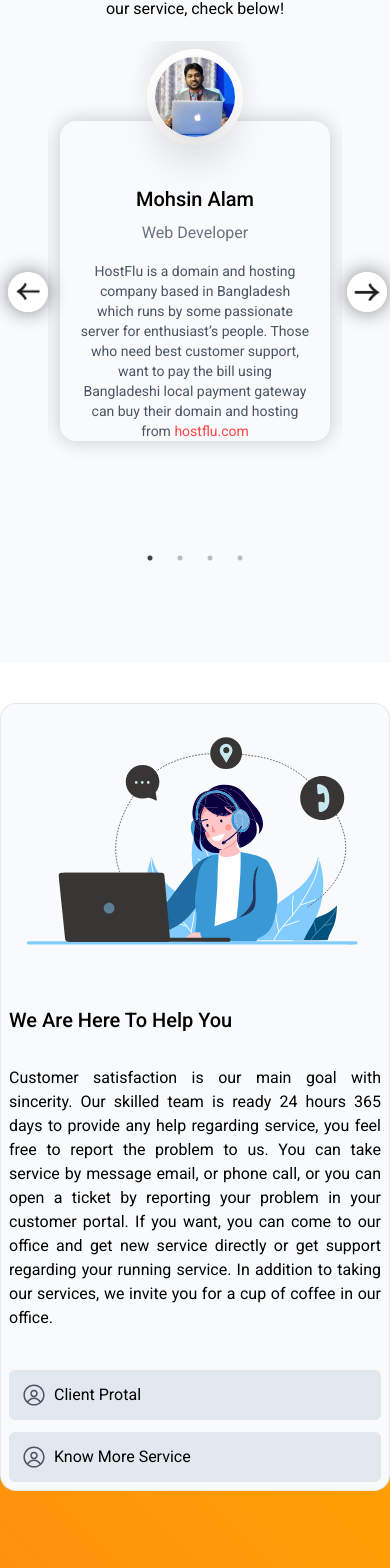
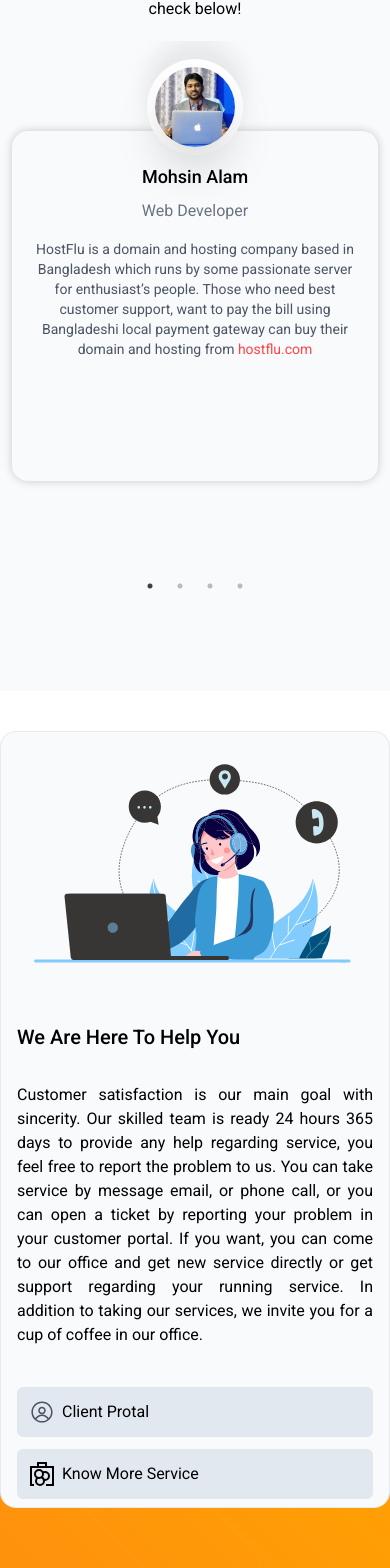
Before and after one commit to pothikit/hostfule-project, a React (Create React App) app: page /about-us in a window 390 px wide. Shown: the part 5279-6847 px from the top of the page. Built offline with nearby package versions, Linux system fonts and the light colour scheme; a web font is replaced by a local one.

Commit message:
testimonial slider fixed properly

```diff
--- a/src/components/aboutUs/Testimonila.jsx
+++ b/src/components/aboutUs/Testimonila.jsx
@@ -38,9 +38,10 @@ export default function Testimonial() {
             }
         ]
     };
+
     return (
         <section className="py-20 testimonial">
-            <div className="container mx-auto text-center px-12 sm:px-8">
+            <div className="container mx-auto text-center px-10 sm:px-8 testimonial-container">
                 <div className="section-top">
                     <h1 className="text-center text-primary text-xl sm:text-2xl md:text-[40px] mb-10 font-semibold">What Customers Say About Us</h1>
                     <p>What our customers have to say about our service, check below!</p>
@@ -48,11 +49,11 @@ export default function Testimonial() {
                 <div className="mt-5">
                     <Slider {...settings}>
                         <div>
-                            <div className="mx-3 sm:mx-5 py-10 sm:py-16 px-5 rounded-2xl shadow-2xl carousel-div sm:h-[480px] h-[320px]">
+                            <div className="mx-3 sm:mx-5 py-10 sm:py-16 px-5 rounded-2xl shadow-2xl carousel-div sm:h-[480px] h-[350px]">
                                 <div className="-mt-28 slider-imgDiv bg-white w-24 h-24 flex items-center mx-auto rounded-full">
                                     <img src={sliderImg} alt="" className="mx-auto w-20 h-20 z-20 shadow-2xl rounded-full" />
                                 </div>
-                                <h3 className="text-xl md:text-2xl mt-10 font-medium">Mohsin Alam</h3>
+                                <h3 className="text-lg md:text-2xl mt-2 sm:mt-10 font-medium">Mohsin Alam</h3>
                                 <span className="block mt-2 text-gray-500">Web Developer</span>
                                 <p className="text-sm md:text-base xl:text-xl mt-4 text-gray-600">
                                     HostFlu is a domain and hosting company based in Bangladesh which runs by some passionate server for enthusiast’s people. Those who need best customer support, want to pay the bill using Bangladeshi local payment gateway can buy their domain and hosting from <a className="text-primary" href="https://hostflu.com">hostflu.com</a>
@@ -61,42 +62,39 @@ export default function Testimonial() {
                             </div>
                         </div>
                         <div>
-                            <div className="mx-3 sm:mx-5 py-10 sm:py-16 px-5 rounded-2xl shadow-2xl carousel-div sm:h-[480px] h-[320px]">
+                            <div className="mx-3 sm:mx-5 py-10 sm:py-16 px-5 rounded-2xl shadow-2xl carousel-div sm:h-[480px] h-[350px]">
                                 <div className="-mt-28 slider-imgDiv bg-white w-24 h-24 flex items-center mx-auto rounded-full">
                                     <img src={tarikeamin} alt="" className="mx-auto w-20 h-20 z-10 shadow-2xl rounded-full" />
                                 </div>
-                                <h3 className="text-xl md:text-2xl mt-10 font-medium">MD Tarik Eamin</h3>
+                                <h3 className="text-lg md:text-2xl mt-2 sm:mt-10 font-medium">MD Tarik Eamin</h3>
                                 <span className="block mt-2 text-gray-500">Senior UI/UX Designer</span>
                                 <p className="text-sm md:text-base xl:text-xl mt-4 text-gray-600">
                                     {/* <a className="text-primary" href="https://HostFlu.com">HostFlu.com</a> */}
                                     I have to give a shoutout to HostFlu for being such a great help me in getting my website up and running! Their domain and hosting services are super easy to use and manage, so I didn't have to stress about any of the technical staff. Seriously, I recommend them to anyone who wants to purchase domain and hosting service.
-
                                 </p>
                             </div>
                         </div>
                         <div>
-                            <div className="mx-3 sm:mx-5 py-10 sm:py-16 px-5 rounded-2xl shadow-2xl carousel-div sm:h-[480px] h-[320px]">
+                            <div className="mx-3 sm:mx-5 py-10 sm:py-16 px-5 rounded-2xl shadow-2xl carousel-div sm:h-[480px] h-[350px]">
                                 <div className="-mt-28 slider-imgDiv bg-white w-24 h-24 flex items-center mx-auto rounded-full">
                                     <img src={fauhad} alt="" className="mx-auto w-20 h-20 z-10 shadow-2xl rounded-full" />
                                 </div>
-                                <h3 className="text-xl md:text-2xl mt-10 font-medium">Abdullah Al Fouad imran</h3>
+                                <h3 className="text-lg md:text-2xl mt-2 sm:mt-10 font-medium">Abdullah Al Fouad imran</h3>
                                 <span className="block mt-2 text-gray-500">Senior Developer</span>
                                 <p className="text-sm md:text-base xl:text-xl mt-4 text-gray-600">
                                     <a className="text-primary" href="https://HostFlu.com">HostFlu.com</a> has been a fantastic hosting provider for my website. Optimum uptime and their support team is always there to assist whenever I have any issues. Pricing is competitive too. Highly recommend!
-
                                 </p>
                             </div>
                         </div>
                         <div>
-                            <div className="mx-3 sm:mx-5 py-10 sm:py-16 px-5 rounded-2xl shadow-2xl carousel-div sm:h-[480px] h-[320px]">
+                            <div className="mx-3 sm:mx-5 py-10 sm:py-16 px-3 rounded-2xl shadow-2xl carousel-div sm:h-[480px] h-[350px]">
                                 <div className="-mt-28 slider-imgDiv bg-white w-24 h-24 flex items-center mx-auto rounded-full">
                                     <img src={saidulhasan} alt="" className="mx-auto w-20 h-20 z-10 shadow-2xl rounded-full" />
                                 </div>
-                                <h3 className="text-xl md:text-2xl mt-10 font-medium">Saidul Hasan</h3>
+                                <h3 className="text-lg md:text-2xl mt-2 sm:mt-10 font-medium">Saidul Hasan</h3>
                                 <span className="block mt-2 text-gray-500">Project Manager</span>
                                 <p className="text-sm md:text-base xl:text-xl mt-4 text-gray-600">
                                     I have to give a shoutout to HostFlu for being such a great help me in getting my website up and running! Their domain and hosting services are super easy to use and manage, so I didn't have to stress about any of the technical staff. Seriously, I recommend them to anyone who wants to purchase domain and hosting service.
-
                                 </p>
                             </div>
                         </div>
--- a/src/components/footer/Footer.jsx
+++ b/src/components/footer/Footer.jsx
@@ -19,7 +19,11 @@ import { RxAvatar } from "react-icons/rx"
 import { Controls, Player } from '@lottiefiles/react-lottie-player'
 import supportAnimation from "../../asstes/support.json"
 import { Link } from 'react-router-dom'
-import { FaEnvelope, FaLocationPin, FaPhone, FaWhatsapp, FaFacebookMessenger } from 'react-icons/fa6'
+import { FaEnvelope, FaLocationPin, FaPhone, FaWhatsapp, FaFacebookMessenger, } from 'react-icons/fa6'
+import { GrBusinessService } from "react-icons/gr";
+
+
+
 import { TiWorld } from "react-icons/ti";
 
 function Footer() {
@@ -27,7 +31,7 @@ function Footer() {
         <>
             <div className="container mx-auto -mt-20">
                 <div className='bg-slate-50 z-10 relative bottom-[-120px] p-2 sm:p-6 rounded-2xl border border-[#cccccc61]'>
-                    <div className="grid grid-cols-1 lg:grid-cols-3 gap-10 lg:gap-10 items-center">
+                    <div className="grid grid-cols-1 lg:grid-cols-3 gap-10 lg:gap-10 items-center px-2 md:px-0">
                         <div className='flex items-center justify-center'>
                             {/* <img src={supportImg} alt="Our Support" className='w-full mx-auto' /> */}
                             <Player
@@ -46,7 +50,7 @@ function Footer() {
                                     <span className='text-gray-600 p-1 rounded-full bg-slate-200 group-hover:bg-slate-400 duration-300 group-hover:text-white text-2xl'><RxAvatar /></span><span className='group-hover:text-white duration-300'>Client Protal</span>
                                 </button>
                                 <a href='https://my.hostflu.com/index.php/store/shared-hosting' target='_blank' rel='noreferrer' className='flex items-center gap-1 p-2 border rounded-md hover:bg-slate-400 duration-300 group bg-slate-200'>
-                                    <span className='text-gray-600 bg-slate-200 p-1 rounded-full group-hover:bg-slate-400 duration-300 group-hover:text-white text-2xl'><RxAvatar /></span><span className='group-hover:text-white duration-300'>Know More Service</span>
+                                    <span className='text-gray-600 bg-slate-200 p-1 rounded-full group-hover:bg-slate-400 duration-300 group-hover:text-white text-2xl'><GrBusinessService /></span><span className='group-hover:text-white duration-300'>Know More Service</span>
                                 </a>
                                 {/* <button className='flex items-center gap-1 p-2 border rounded-md hover:bg-slate-400 duration-300 group bg-slate-200'>
                                     <span className='text-gray-600 p-1 rounded-full group-hover:bg-slate-400 bg-slate-200 duration-300 group-hover:text-white text-2xl'><RxAvatar /></span><span className='group-hover:text-white duration-300'>Dashboard Login</span>
@@ -65,7 +69,7 @@ function Footer() {
             </div> */}
 
             {/* footer top our support section */}
-            <footer className='pt-52 px-1'>
+            <footer className='pt-52 px-2 md:px-0'>
                 <div className="container mx-auto px-2">
                     <div className="grid grid-cols-1 sm:grid-cols-2 lg:grid-cols-4 py-20 gap-20 lg:gap-20">
                         {/* col maind div */}
--- a/src/components/home/home.css
+++ b/src/components/home/home.css
@@ -39,7 +39,7 @@ background-clip: text;
       }
  /* testimonial carousel */
  .testimonial .slick-slide{
-    margin: 80px 0 !important;
+    margin: 90px 0 !important;
  }
  .testimonial .carousel-div{
     box-shadow: 0 0 20px 0 rgba(0, 0, 0, 0.2);
@@ -55,7 +55,7 @@ background-clip: text;
     font-size: 0 !important;
     opacity: 1 !important;
     border-radius: 50%;
-    box-shadow: 0 0 20px gray;
+    box-shadow: 0 0 20px  #8080809f;
 }
 .testimonial .slick-prev:before{
     content: '' !important;
@@ -68,7 +68,7 @@ background-clip: text;
     background-position: center;
     opacity: 1 !important;
     border-radius: 50%;
-    box-shadow: 0 0 20px gray;
+    box-shadow: 0 0 20px #8080809f;
     margin-left: -15px;
 }
 .testimonial .slider-imgDiv{
@@ -86,3 +86,17 @@ background-clip: text;
     }
 
 } */
+
+@media (max-width:400px) {
+    .testimonial .slick-prev, .testimonial .slick-next {
+        display: none !important;    }
+
+    .testimonial .carousel-div{
+        box-shadow: 0 0 0  #00000033;
+        /* border: 1px solid #00000033; */
+        box-shadow: 0 0 10px #00000033;
+     }
+     .testimonial-container{
+        padding: 0;
+     }
+}
```
Also changed, not shown: 2 other files (tests, documents, lock files or other folders).
